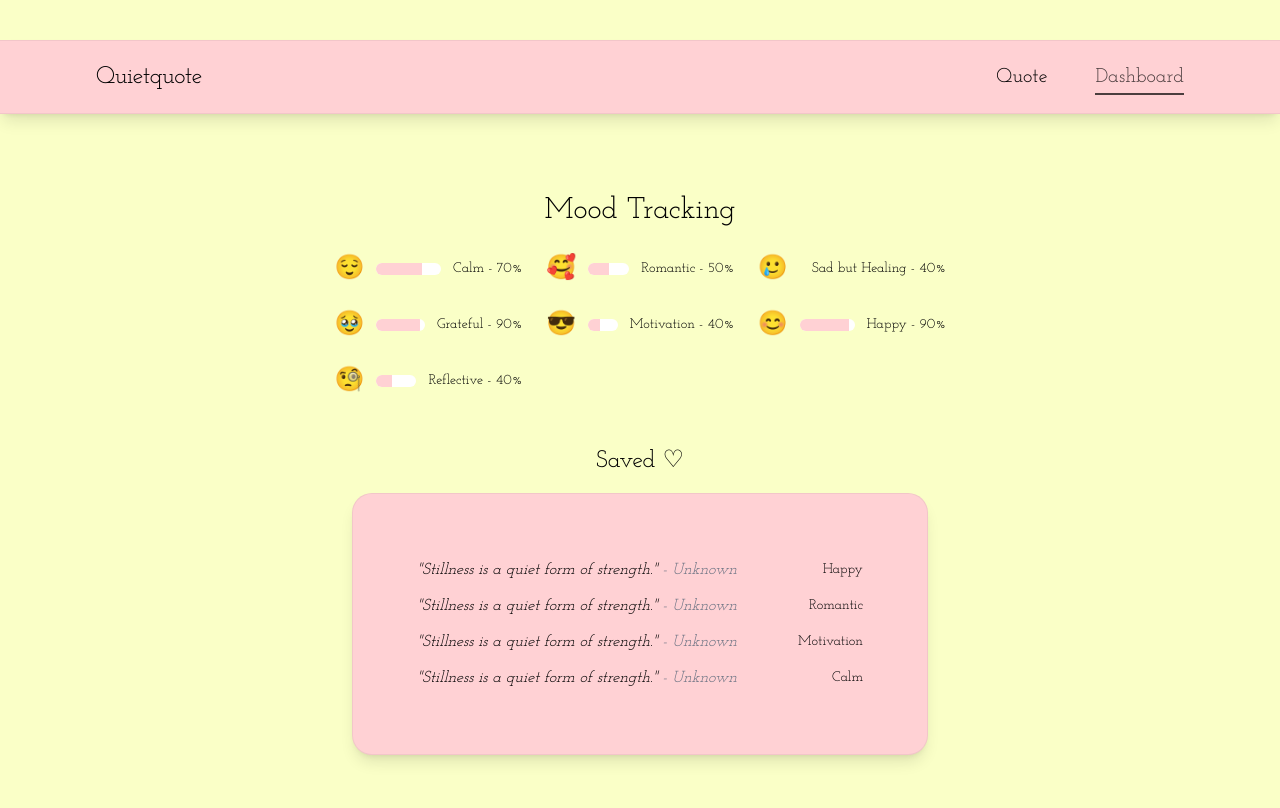
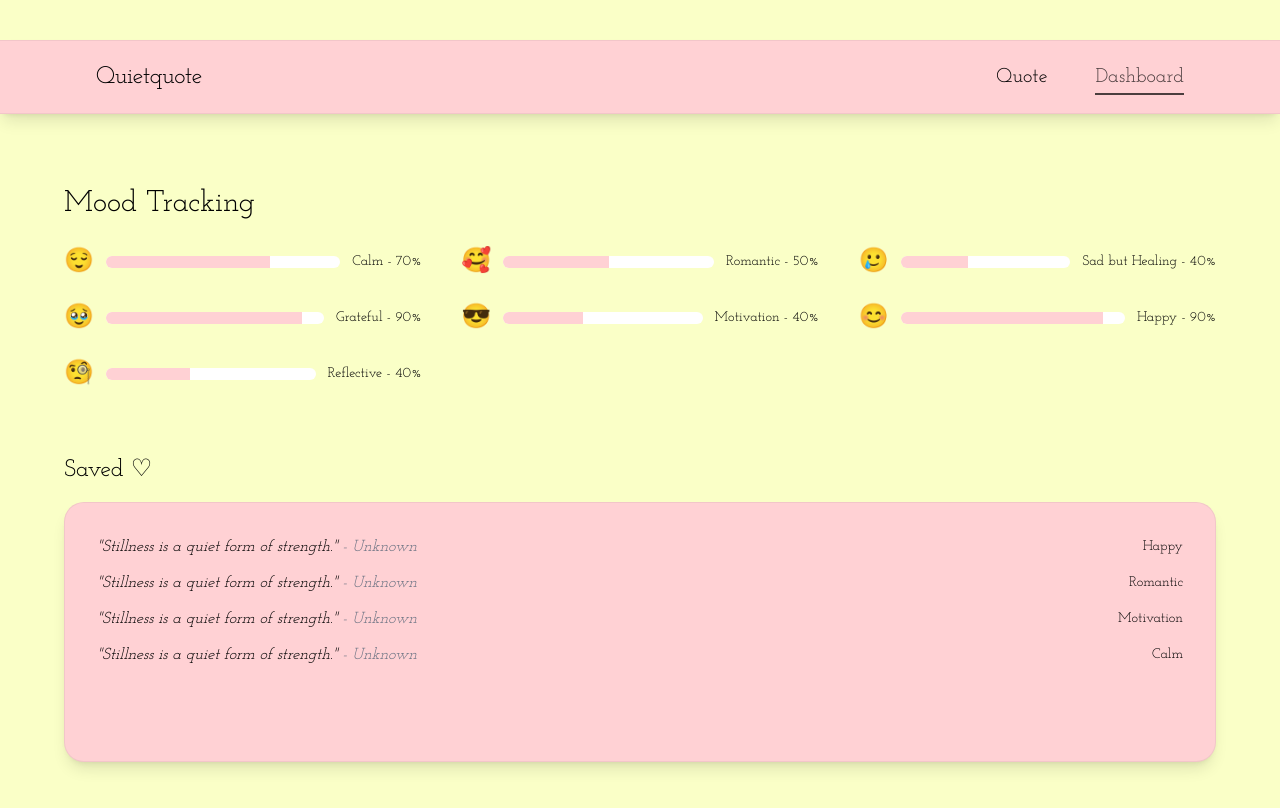
Before and after one commit to Chanasorn29/web-php-apache, a Next.js app in the folder frontend/: page /dashboard in a window 1280 px wide. Shown: the top 808 px of the page. Built offline with nearby package versions, Linux system fonts and the light colour scheme.

Commit message:
Update dashboard page

```diff
--- a/frontend/app/dashboard/page.tsx
+++ b/frontend/app/dashboard/page.tsx
@@ -30,49 +30,57 @@ const savedQuotes = [
 
 export default function DashboardPage() {
   return (
-    <div className={`${josefin.className} min-h-screen bg-[#FAFFC7] flex flex-col items-center justify-center p-4 text-center`}>
+    <div
+      className={`${josefin.className} min-h-screen bg-[#FAFFC7] flex flex-col items-center justify-center px-4 py-6 md:px-8`}
+    >
+      {/* Container */}
+      <div className="w-full max-w-6xl">
 
         {/* Mood Tracking */}
-      <h2 className="text-3xl mb-6">Mood Tracking</h2>
+        <h2 className="text-2xl md:text-3xl mb-4 md:mb-6 text-left">
+          Mood Tracking
+        </h2>
 
-      <div className="grid grid-cols-1 md:grid-cols-3 gap-6 mb-12">
+        <div className="grid grid-cols-1 sm:grid-cols-2 md:grid-cols-3 gap-x-6 md:gap-x-10 gap-y-4 md:gap-y-6 mb-10 md:mb-16 w-full">
           {moods.map((mood, i) => (
-          <div key={i} className="flex items-center gap-3">
-            <span className="text-2xl">{mood.emoji}</span>
+            <div key={i} className="flex items-center gap-3 w-full">
+              <span className="text-xl md:text-2xl">{mood.emoji}</span>
 
               <div className="flex-1">
-              <div className="h-3 bg-white rounded-full overflow-hidden">
+                <div className="h-2 md:h-3 bg-white rounded-full overflow-hidden">
                   <div
-                  className="h-full bg-[#FFD1D4]"
+                    className="h-full bg-[#FFD1D4] transition-all duration-500"
                     style={{ width: `${mood.percent}%` }}
                   />
                 </div>
               </div>
 
-            <span className="text-sm whitespace-nowrap">
+              <span className="text-xs md:text-sm whitespace-nowrap">
                 {mood.label} - {mood.percent}%
               </span>
             </div>
           ))}
         </div>
 
-      {/* Saved Section */}
-      <h2 className="text-2xl mb-4">Saved ♡</h2>
+        {/* Saved */}
+        <h2 className="text-xl md:text-2xl mb-3 md:mb-4 text-left">
+          Saved ♡
+        </h2>
 
-      <div className="bg-[#FFD1D4] w-full max-w-sm md:max-w-xl rounded-[20px] p-8 md:p-16 text-center shadow-lg relative border border-black/5">
-
+        <div className="bg-[#FFD1D4] w-full rounded-[16px] md:rounded-[20px] p-4 md:p-8 shadow-lg border border-black/5 h-[200px] md:h-[260px] overflow-y-auto">
           {savedQuotes.map((q, i) => (
             <div
               key={i}
-            className="flex justify-between items-center mb-3 last:mb-0"
+              className="flex flex-col sm:flex-row justify-between items-start sm:items-center mb-3 last:mb-0 gap-1 sm:gap-0"
             >
-            <p className="italic">
+              <p className="italic text-sm md:text-base">
                 "{q.text}" <span className="text-gray-500">- Unknown</span>
               </p>
 
-            <span className="text-sm">{q.mood}</span>
+              <span className="text-xs md:text-sm">{q.mood}</span>
             </div>
           ))}
+        </div>
 
       </div>
     </div>
```
Lines whose indentation alone changed are shown as unchanged.
